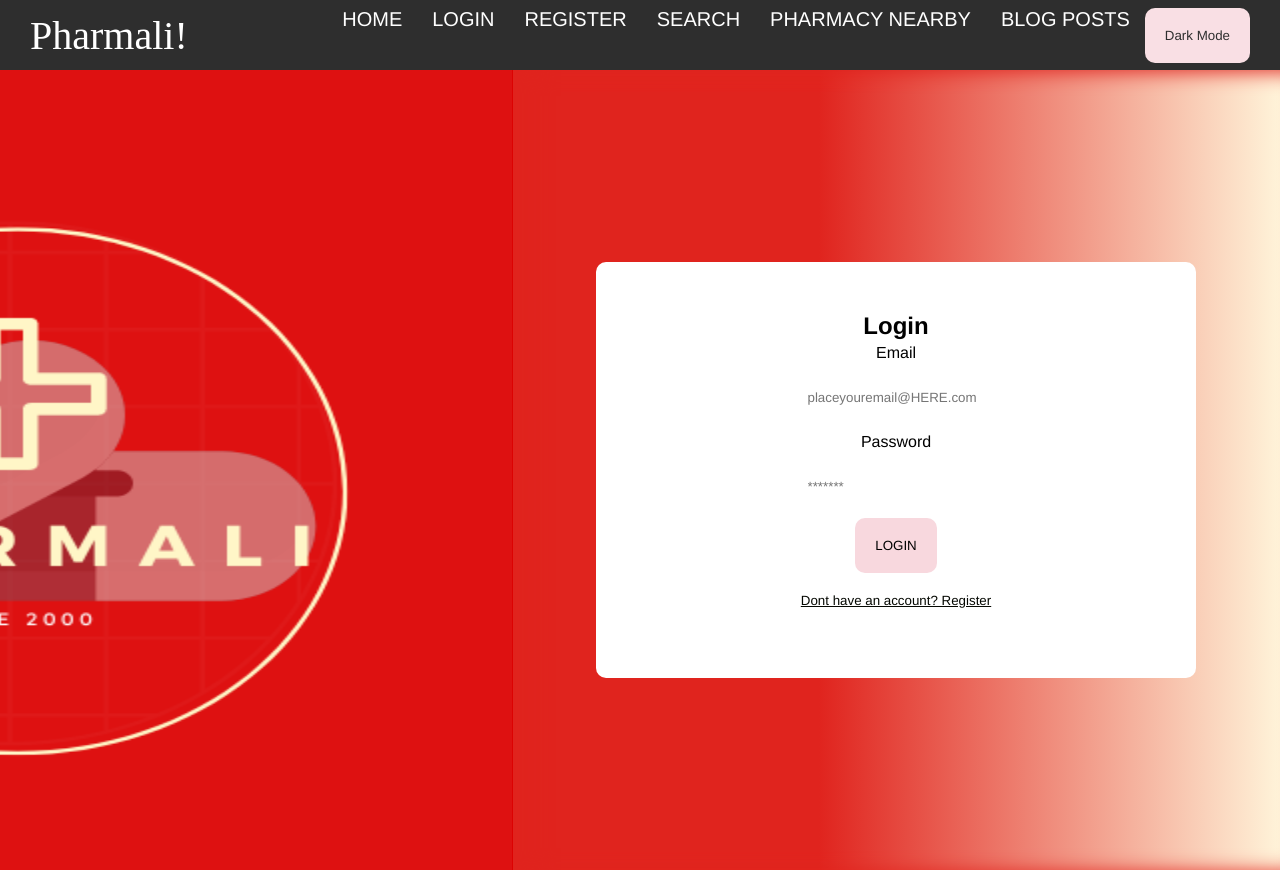
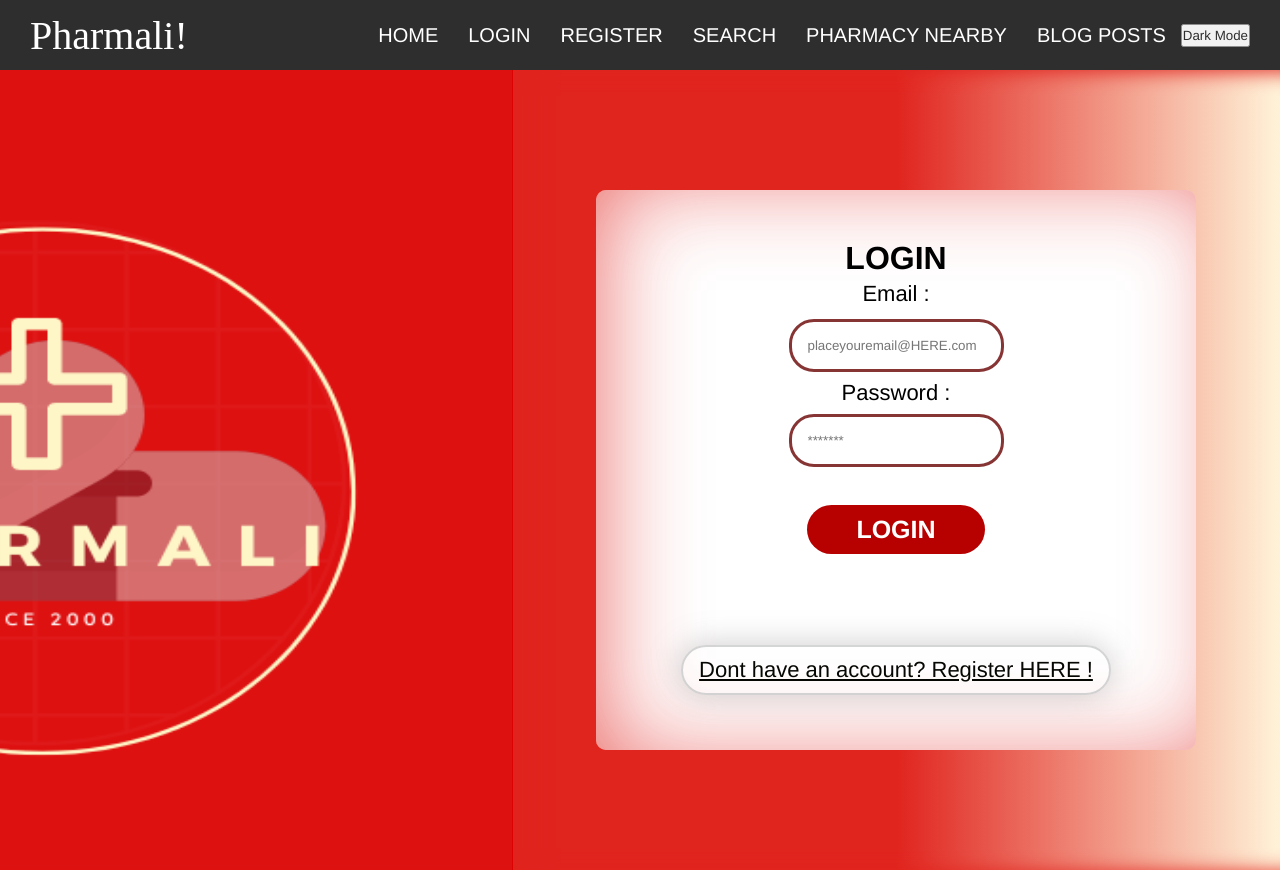
Before and after one commit to jaytula/PharmAli, a React (Create React App) app in the folder client/: page /login in a window 1280 px wide. Built offline with nearby package versions, Linux system fonts and the light colour scheme; no server answers.

Commit message:
add final changes to login page

```diff
--- a/client/src/components/Login/index.jsx
+++ b/client/src/components/Login/index.jsx
@@ -60,15 +60,24 @@ const Login = () => {
      <div class="login_container">
          <div class="login-content">
 
-      <h2>Login </h2>
+      <h1>LOGIN</h1>
       <form className="login-form" onSubmit={handleSubmit}>
-        <label htmlFor="email">Email</label>
-        <input value={email} onChange={(e) => setEmail(e.target.value)} type="email" placeholder="placeyouremail@HERE.com" id="email" name="email" required/>
-        <label htmlFor="password">Password</label>
-        <input value={password} onChange={(e) => setPassword(e.target.value)} type="password" placeholder="*******" id="password" name="password" required/>
-        <Button children={LOGIN}/>
+        <label className='label-login' htmlFor="email">Email : </label>
+        <div class="form-group">
+        <input className='form-input' value={email} onChange={(e) => setEmail(e.target.value)} type="email" placeholder="placeyouremail@HERE.com" id="email" name="email" required/>
+        </div>
+        <div class="form-group">
+        <label className='label-login' htmlFor="password">Password : </label>
+        </div>
+        <div class="form-group">
+        <input className='form-input' value={password} onChange={(e) => setPassword(e.target.value)} type="password" placeholder="*******" id="password" name="password" required/>
+        </div>
+        <button className='login-button' children={LOGIN}></button>
       </form>
-      <button className="link-btn" onClick={() => navigate('/register')}>Dont have an account? Register</button>
+      <div className='signup'>
+
+      <button className="link-btn" onClick={() => navigate('/register')}>Dont have an account? Register HERE !</button>
+      </div>
     </div>
     </div>
     </div>
--- a/client/src/styles/login.css
+++ b/client/src/styles/login.css
@@ -1,42 +1,49 @@
-.auth-form-container{
+.auth-form-container {
   text-align: center;
-  display:flex;
+  display: flex;
   min-height: 100vh;
   align-items: center;
   justify-content: center;
-  background-image: linear-gradient(270deg, #ffdb8952, #E0241E, 120%, #DC0000);
+  background-image: linear-gradient(270deg, #ffdb8952, #E0241E, 100%, #DC0000);
   padding: 5rem;
   width: 60vw;
   box-shadow: inset 20px 2px 20px 0px #E0241E;
   clip-path: inset(Lpx);
 }
-.auth-form-container, .login-form, .register-form{
+
+.auth-form-container,
+.login-form,
+.register-form {
   display: flex;
-  flex-direction:column;
+  flex-direction: column;
   align-items: center;
 
 
 }
-.login_container{
+
+.login_container {
   width: 600px !important;
   position: relative;
   margin: 0 auto;
 
 }
-.logo{
-  width:100px;
-  height:50vh;
-  float:left;
+
+.logo {
+  width: 100px;
+  height: 50vh;
+  float: left;
 
 }
-.login_image{
-  width: 1000px;
+
+.login_image {
+  width: 950px;
   height: 100vh;
   float: right;
   background-color: black;
-   z-index: 9999;
+  z-index: 9999;
 }
-.overlay3{
+
+.overlay3 {
   width: 99px;
   height: 50vh;
   position: relative;
@@ -45,12 +52,14 @@
   bottom: 0vh;
 
 }
-.login__page{
+
+.login__page {
   display: flex;
-  float:right;
+  float: right;
 
 }
-.login-content{
+
+.login-content {
   background: #ffffff;
   border-radius: 10px;
   -moz-border-radius: 10px;
@@ -58,52 +67,98 @@
   -o-border-radius: 10px;
   -ms-border-radius: 10px;
   padding: 50px 85px;
-
+  box-shadow: inset 20px 0px 99px -18px #e0241ead;;
 }
 
-label{
+.form-input {
+  border: 3.5px solid #873434;
+  border-radius: 25px;
+}
+
+.form-group {
+  /* overflow: hidden;
+  margin-bottom: 20px;
+  background-color: black; */
+}
+
+label {
   text-align: left;
   padding: 0.25rem 0;
 
 }
-input{
+
+input {
   margin: 0.5rem 0;
   padding: 1rem;
-  border:yellow;
- border-radius: 10px;
+  border: yellow;
+  border-radius: 10px;
 }
 
-button{
-  border: none;
-background-color: rgb(248, 216, 222);
-padding: 20px;
-border-radius: 10px;
-cursor:pointer;
+.login-button {
+  /* display: flex; */
+  align-items: center;
+  justify-content: center;
+  border-radius: 45px;
+  padding: 10px;
+  color: white;
+  font-weight: 900;
+  background-color: #b70000;
+  border: #DC0000;
+  width: 178px;
+  font-size: 25px;
+  cursor: pointer;
+  margin-top: 30px;
 
 }
-
-.link-btn{
-  background:none;
-  color:rgb(5, 8, 2);
+.signup{
+  color: #6c757d;
+  font-weight: 500;
+  text-align: center;
+  margin-top: 91px;
+  margin-bottom: 5px;
+  border: 2.3px solid #c1c2c3b0;
+  box-shadow: -1px 0px 30px 2px #8982825c;
+  border-radius: 60px;
+}
+.link-btn {
+  background: none;
+  color: rgb(5, 8, 2);
   text-decoration: underline;
+  font-size: 18px;
+  border: none;
+  cursor:pointer;
+  margin-bottom: 10px;
+    margin-top: 10px;
+    font-size: 22px;
+}
+.label-login{
+  font-size: 22px;
 }
 
-.App1-logo{
+.link-btn :hover{
+  color: #6c757d;
+  font-weight: 500;
+  text-align: center;
+  margin-top: 91px;
+  margin-bottom: 5px;
+}
+
+.App1-logo {
   height: 40vmin;
   pointer-events: none;
 }
 
-@media (prefers-reduced-motion:no-preference){
-  .App-logo{
+@media (prefers-reduced-motion:no-preference) {
+  .App-logo {
     animation: App-logo-spin infinite 20s linear;
   }
 }
 
-.App1Header{
+.App1Header {
   background-color: aqua;
   min-height: 100vh;
-  display:flex;
-  flex-direction:column;
+  display: flex;
+  flex-direction: column;
   align-items: center;
   justify-content: center;
   font-size: calc(10px + 2vmin);
@@ -111,14 +166,16 @@ cursor:pointer;
 
 }
 
-.App1-link{
+.App1-link {
   color: black;
 }
+
 @keyframes App-logo-spin {
-  from{
+  from {
     transform: rotate(0deg);
   }
+
   to {
-transform:rotate(360deg);
+    transform: rotate(360deg);
   }
 }
```
